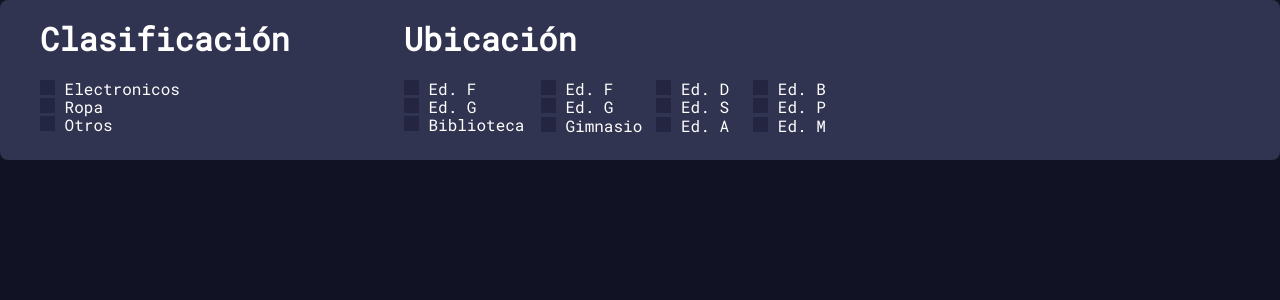
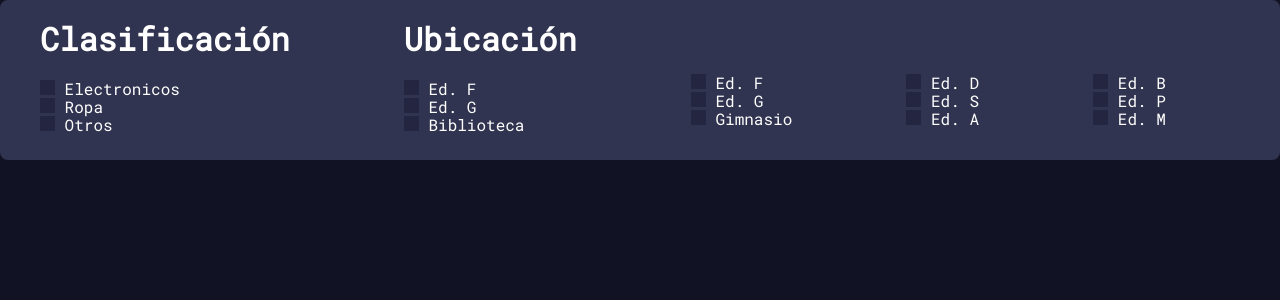
Before and after one commit to Dilan03/Found-it-, a PHP site: page /paginas/componentes/filtro.html in a window 1280 px wide. Shown: the top 300 px of the page. Run offline with PHP 8.4, Linux system fonts and the light colour scheme.

Commit message:
Modificado

```diff
--- a/Maquetación/css/jesus.css
+++ b/Maquetación/css/jesus.css
@@ -17,13 +17,20 @@
     background: #313450;
     border-radius: var(--border-8);
     grid-template-areas:
-    "Clasificación  Ubicación_1  Ubicación_2  Ubicación_3  Ubicación_4 ";
+    "Clasificación  Ubicación_1  Ubicación_2  Ubicación_3  Ubicación_4";
     min-height: 160px;
 }
 
+/*.cuerpo_u{
+    display: grid;
+    background: #313450;
+    border-radius: var(--border-8);
+    grid-template-areas:
+    "Clasificación  Ubicación_1  Ubicación_2  Ubicación_3  Ubicación_4";
+}*/
+
 .Clasificación{
     grid-area: Clasificación;
-    position: relative;
     padding-left: 40px;
 
 }
@@ -32,26 +39,26 @@
     grid-area: Ubicación_1;
 }
 
-.Ubicación_2{
+/*.Ubicación_2{
     grid-area: Ubicación_2;
     position: relative;
-    top: 80px;
+    /*top: 80px;
     right: 150px;
-}
+}*/
 
-.Ubicación_3{
+/*.Ubicación_3{
     grid-area: Ubicación_3;
     position: relative;
-    top: 80px;
+    /*top: 80px;
     right: 250px;
-}
+}*/
 
-.Ubicación_4{
+/*.Ubicación_4{
     grid-area: Ubicación_4;
     position: relative;
-    top: 80px;
+    /*top: 80px;
     right: 340px;
-}
+}*/
 
 input[type="checkbox"]{
     appearance: none;
--- a/Maquetación/paginas/componentes/filtro.html
+++ b/Maquetación/paginas/componentes/filtro.html
@@ -41,6 +41,7 @@
             <label for="Biblioteca">Biblioteca</label>
         </div>
         <div class="Ubicación_2">
+            <br><br><br><br>
             <input type="checkbox" name="Ed. F" class="check_F">
             <label for="Ed. F">Ed. F</label>
             <br>
@@ -51,6 +52,7 @@
             <label for="Gimnasio">Gimnasio</label>
         </div>
         <div class="Ubicación_3">
+            <br><br><br><br>
             <input type="checkbox" name="Ed. D" class="check_D">
             <label for="Ed. D">Ed. D</label>
             <br>
@@ -61,6 +63,7 @@
             <label for="Ed. A">Ed. A</label>
         </div>
         <div class="Ubicación_4">
+            <br><br><br><br>
             <input type="checkbox" name="Ed. B" class="check_B">
             <label for="Ed. B">Ed. B</label>
             <br>
```
